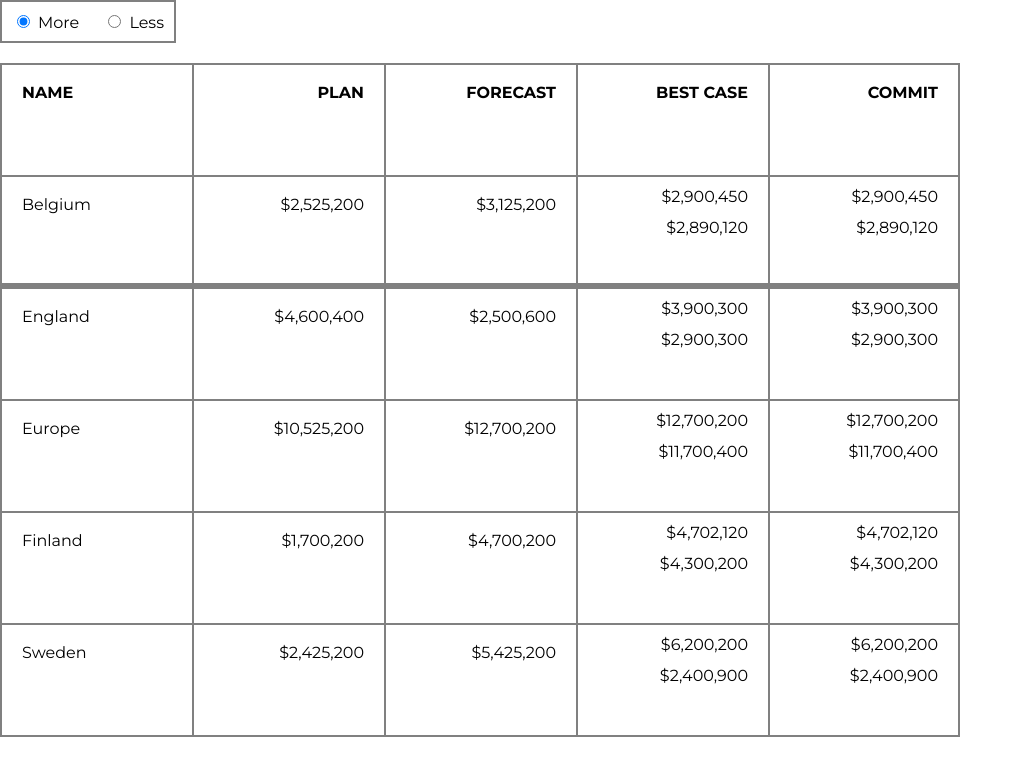
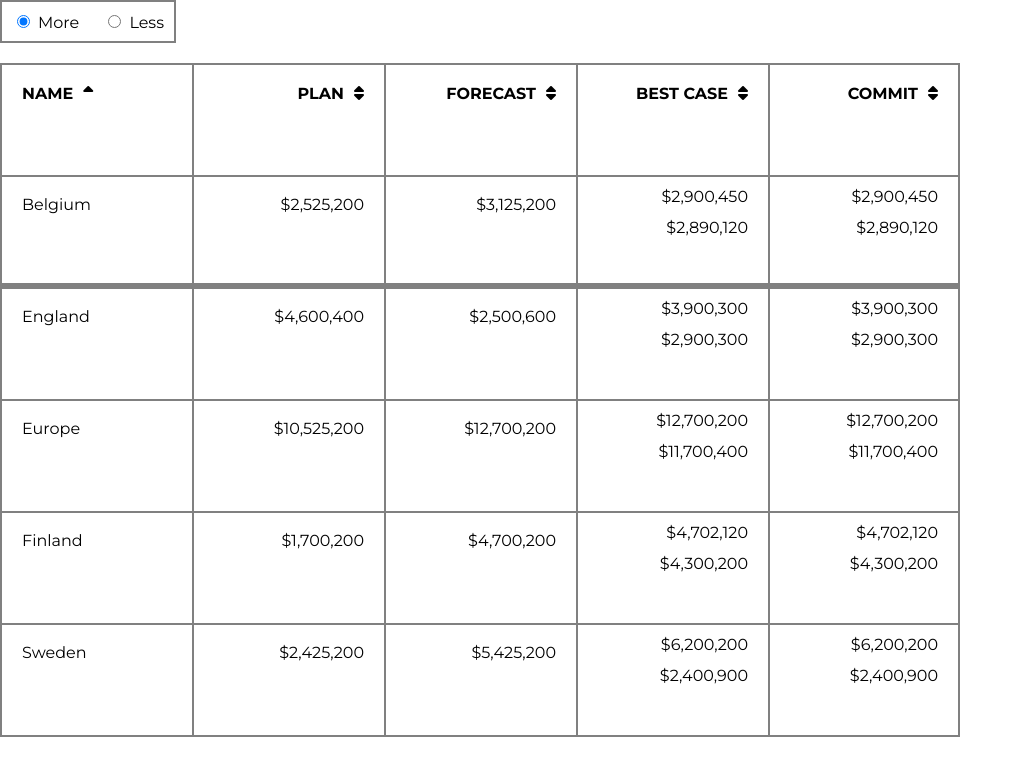
Before and after one commit to ygu93/DataGrid, a website built with webpack: page index.html in a window 1280 px wide. Both pictures are taken after a click on the element "NAME". Shown: the whole page, without its empty margins (0-1023 px from the left). Built offline with nearby package versions, Linux system fonts and the light colour scheme.

Commit message:
add sort icons

```diff
--- a/app.css
+++ b/app.css
@@ -40,6 +40,10 @@
 .grid-header-row div{
   text-align: right;
   padding-right: 20px;
+}
+
+.grid-header-row .grid-cell:hover{
+  cursor: pointer;
 }
 
 .grid-header-row div:first-of-type{
@@ -92,6 +96,18 @@
   padding-top: 15px;
 }
 
+.fa-sort{
+  padding-left: 10px;
+}
+
+.fa-sort-asc{
+  padding-left: 10px;
+}
+
+.fa-sort-desc{
+  padding-left: 10px;
+}
+
 
 #data-grid{
   margin-top: 20px;
--- a/datagrid.js
+++ b/datagrid.js
@@ -54,12 +54,15 @@ function createColumns(){
   let columnNames = ["NAME", "PLAN", "FORECAST", "BEST CASE", "COMMIT", "MONTHLY PLAN", "COMMENTS"];
   columnNames.forEach((name, i) => {
     let column = document.createElement('div');
-    column.addEventListener('click', function(){ sortTable(i); });
+    column.addEventListener('click', function(e){ sortTable(i, name, e); });
     let columnName = document.createTextNode(`${name}`);
     if(name === "MONTHLY PLAN" || name === "COMMENTS"){
       column.style.display = "None";
     }
     column.appendChild(columnName);
+    let sortIcon = document.createElement('i');
+    sortIcon.className = 'fa fa-sort';
+    column.appendChild(sortIcon);
     column.className = "grid-cell";
     headerRow.appendChild(column);
   })
@@ -91,7 +94,7 @@ export function addSelectorEvents(){
   })
 }
 
-function sortTable(n){
+function sortTable(n, name, e){
   let table, rows, swapped, i, value1, value2, shouldSwap, dir, swapCount = 0;
   table = document.getElementById('data-grid');
   dir = "asc";
@@ -115,13 +118,13 @@ function sortTable(n){
         value2 = value2.getElementsByTagName('li')[0];
       }
 
-      if(value1.innerHTML[0] === '$'){
+      if(name !==  'COMMENTS' && name!== 'NAME'){
         value1 = convertToNum(value1.innerHTML.slice(1));
       }else{
         value1 = value1.innerHTML;
       }
 
-      if(value2.innerHTML[0] === '$'){
+      if(name !== 'COMMENTS' && name !== 'NAME'){
         value2 = convertToNum(value2.innerHTML.slice(1));
       }else{
         value2 = value2.innerHTML;
@@ -152,6 +155,11 @@ function sortTable(n){
     }
 
   }
+  if(dir === "asc"){
+    e.target.getElementsByTagName('i')[0].className = 'fa fa-sort-asc';
+  }else if(dir === "desc"){
+    e.target.getElementsByTagName('i')[0].className = 'fa fa-sort-desc';
+  }
 }
 
 function convertToNum(str){
--- a/index.html
+++ b/index.html
@@ -7,6 +7,7 @@
     <link rel="stylesheet" href="./reset.css" media="screen">
     <link rel="stylesheet" href="./app.css" media="screen">
     <link href="https://fonts.googleapis.com/css?family=Montserrat:400,700" rel="stylesheet">
+    <script src="https://use.fontawesome.com/6af77578cd.js"></script>
   </head>
   <body>
     <div class="options">
```
Also changed, not shown: bundle.js (+13 -5 lines), 1 other file.
